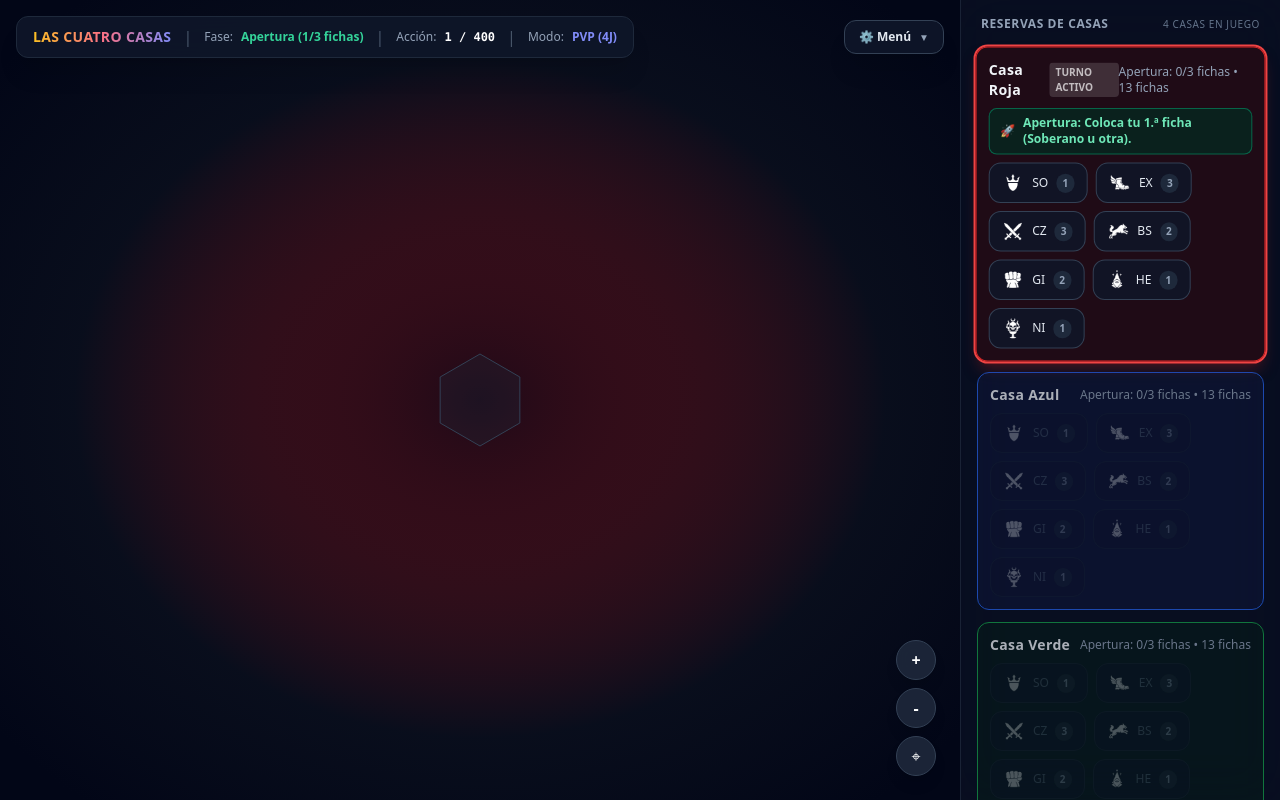
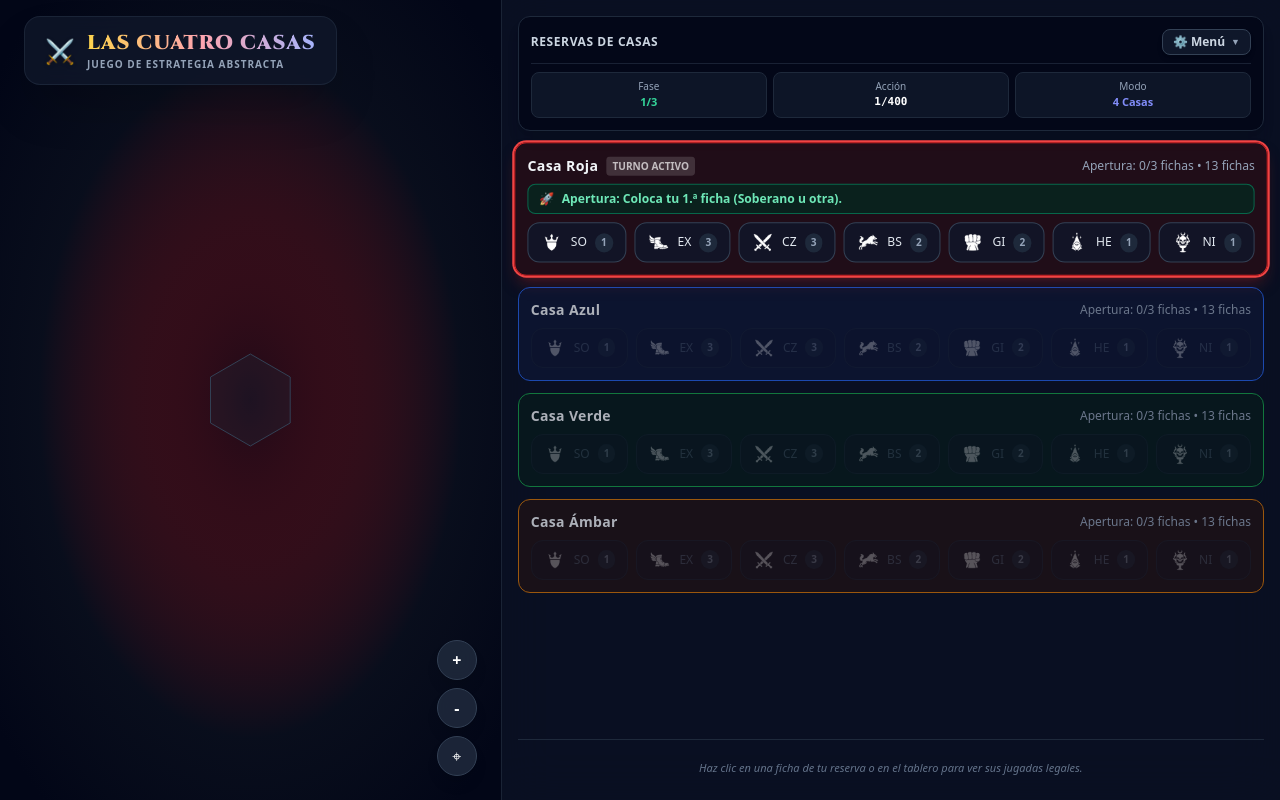
Before and after one commit to piscomorado/las-cuatro-casas, a React (Vite) app in the folder apps/web/: page / in a window 1280 px wide. Built offline with nearby package versions, Linux system fonts and the light colour scheme.

Commit message:
feat(web): enlarge title with Cinzel fantasy typography and integrate menu/stats into sidebar box

```diff
--- a/apps/web/index.html
+++ b/apps/web/index.html
@@ -3,8 +3,11 @@
   <head>
     <meta charset="UTF-8" />
     <meta name="viewport" content="width=device-width, initial-scale=1.0, maximum-scale=1.0, user-scalable=no" />
-    <title>Las Cuatro Casas — Juego de Estrategia Abstracta</title>
+    <title>Las Cuatro Casas — Guerra de las Cuatro Casas</title>
     <link rel="icon" type="image/svg+xml" href="/vite.svg" />
+    <link rel="preconnect" href="https://fonts.googleapis.com">
+    <link rel="preconnect" href="https://fonts.gstatic.com" crossorigin>
+    <link href="https://fonts.googleapis.com/css2?family=Cinzel:wght@600;800;900&family=MedievalSharp&display=swap" rel="stylesheet">
   </head>
   <body class="bg-slate-950 text-slate-100 overflow-hidden select-none">
     <div id="root"></div>
--- a/apps/web/src/App.tsx
+++ b/apps/web/src/App.tsx
@@ -157,129 +157,29 @@ export const App: React.FC = () => {
     <div className="flex h-screen w-screen overflow-hidden bg-slate-950 select-none">
       {/* Main Board View */}
       <div className="relative flex-1 h-full">
-        {/* Top Floating Status Bar */}
-        <header className="absolute top-4 left-4 right-4 z-20 flex items-center justify-between pointer-events-none">
-          <div className="pointer-events-auto flex items-center gap-3 bg-slate-900/90 backdrop-blur-md border border-slate-800 rounded-xl px-4 py-2 shadow-xl">
-            <h1 className="font-extrabold text-sm tracking-wide bg-gradient-to-r from-amber-400 via-rose-400 to-indigo-400 bg-clip-text text-transparent">
+        {/* Top Left Title Header */}
+        <header className="absolute top-4 left-6 z-20 flex items-center gap-3 pointer-events-auto">
+          <div className="flex items-center gap-3 bg-slate-900/80 backdrop-blur-md border border-slate-800/80 rounded-2xl px-5 py-3 shadow-2xl">
+            <span className="text-2xl filter drop-shadow">⚔️</span>
+            <div>
+              <h1 className="font-title font-black text-xl tracking-wider uppercase bg-gradient-to-r from-amber-300 via-rose-300 to-indigo-300 bg-clip-text text-transparent">
                 LAS CUATRO CASAS
               </h1>
-            <span className="text-slate-600">|</span>
-            <div className="flex items-center gap-2 text-xs">
-              <span className="text-slate-400">Fase:</span>
-              <span className="font-bold text-emerald-400">
-                {gameState.phase === 'setup'
-                  ? `Apertura (${gameState.setupCount[currentHouse] + 1}/3 fichas)`
-                  : 'Desarrollo'}
-              </span>
-            </div>
-            <span className="text-slate-600">|</span>
-            <div className="flex items-center gap-2 text-xs">
-              <span className="text-slate-400">Acción:</span>
-              <span className="font-mono font-bold text-white">{gameState.turn + 1} / 400</span>
-            </div>
-            <span className="text-slate-600">|</span>
-            <div className="flex items-center gap-2 text-xs">
-              <span className="text-slate-400">Modo:</span>
-              <span className="font-bold text-indigo-400">
-                {gameMode === 'pvp' ? `PVP (${gameState.activeHouses.length}J)` : `vs Bot (${botDifficulty})`}
-              </span>
+              <p className="text-[10px] uppercase tracking-widest text-slate-400 font-semibold">
+                Juego de Estrategia Abstracta
+              </p>
             </div>
           </div>
 
-          {/* Consolidated Menu Dropdown */}
-          <div className="pointer-events-auto relative flex items-center gap-2" ref={menuRef}>
+          {/* Quick pass alert button if no legal moves */}
           {legalMoveResult.canPass && gameState.status === 'playing' && !isCurrentPlayerBot && (
             <button
               onClick={handlePass}
-                className="px-4 py-2 rounded-xl bg-amber-600 hover:bg-amber-500 text-white font-bold text-xs uppercase tracking-wider shadow-lg transition-transform active:scale-95 animate-pulse"
+              className="px-4 py-2.5 rounded-xl bg-amber-600 hover:bg-amber-500 text-white font-bold text-xs uppercase tracking-wider shadow-xl transition-transform active:scale-95 animate-pulse"
             >
               Sin Jugada Legal (Pasar)
             </button>
           )}
-
-            {/* Menu Trigger Button */}
-            <button
-              onClick={() => setIsMenuOpen((prev) => !prev)}
-              className={`px-3.5 py-2 rounded-xl bg-slate-900/90 hover:bg-slate-800 border transition-all duration-200 text-xs font-bold flex items-center gap-2 shadow-xl ${
-                isMenuOpen
-                  ? 'border-indigo-500 text-white shadow-indigo-950/50 ring-2 ring-indigo-500/30'
-                  : 'border-slate-700 text-slate-200 hover:text-white'
-              }`}
-            >
-              <span>⚙️ Menú</span>
-              <span className={`text-[10px] text-slate-400 transition-transform duration-200 ${isMenuOpen ? 'rotate-180' : ''}`}>
-                ▼
-              </span>
-            </button>
-
-            {/* Dropdown Panel */}
-            {isMenuOpen && (
-              <div className="absolute right-0 top-full mt-2 w-52 bg-slate-900/95 backdrop-blur-xl border border-slate-700/80 rounded-2xl p-2 shadow-2xl z-50 flex flex-col gap-1 animate-fade-in">
-                <button
-                  onClick={() => {
-                    setIsManualOpen(true);
-                    setIsMenuOpen(false);
-                  }}
-                  className="w-full px-3 py-2.5 rounded-xl hover:bg-slate-800/80 text-left text-xs font-bold text-amber-300 flex items-center gap-2.5 transition-colors"
-                >
-                  <span className="text-base">📜</span>
-                  <div className="flex flex-col">
-                    <span>Manual Oficial</span>
-                    <span className="text-[10px] text-slate-400 font-normal">Reglamento v0.4</span>
-                  </div>
-                </button>
-
-                <button
-                  onClick={() => {
-                    setIsSetupOpen(true);
-                    setIsMenuOpen(false);
-                  }}
-                  className="w-full px-3 py-2.5 rounded-xl hover:bg-slate-800/80 text-left text-xs font-semibold text-slate-200 flex items-center gap-2.5 transition-colors"
-                >
-                  <span className="text-base">⚙️</span>
-                  <div className="flex flex-col">
-                    <span>Configuración</span>
-                    <span className="text-[10px] text-slate-400 font-normal">Casas, modo y dificultad</span>
-                  </div>
-                </button>
-
-                <button
-                  onClick={() => {
-                    const muted = sounds.toggleMute();
-                    setIsMuted(muted);
-                  }}
-                  className="w-full px-3 py-2.5 rounded-xl hover:bg-slate-800/80 text-left text-xs font-semibold text-slate-200 flex items-center justify-between transition-colors"
-                >
-                  <div className="flex items-center gap-2.5">
-                    <span className="text-base">{isMuted ? '🔇' : '🔊'}</span>
-                    <div className="flex flex-col">
-                      <span>Efectos de Sonido</span>
-                      <span className="text-[10px] text-slate-400 font-normal">Web Audio procedural</span>
-                    </div>
-                  </div>
-                  <span className={`text-[10px] font-bold px-1.5 py-0.5 rounded ${isMuted ? 'bg-rose-950 text-rose-400' : 'bg-emerald-950 text-emerald-400'}`}>
-                    {isMuted ? 'OFF' : 'ON'}
-                  </span>
-                </button>
-
-                <div className="my-1 border-t border-slate-800/80" />
-
-                <button
-                  onClick={() => {
-                    handleRestart();
-                    setIsMenuOpen(false);
-                  }}
-                  className="w-full px-3 py-2.5 rounded-xl hover:bg-rose-950/40 text-left text-xs font-bold text-rose-400 flex items-center gap-2.5 transition-colors"
-                >
-                  <span className="text-base">🔄</span>
-                  <div className="flex flex-col">
-                    <span>Reiniciar Partida</span>
-                    <span className="text-[10px] text-slate-500 font-normal">Nueva partida limpia</span>
-                  </div>
-                </button>
-              </div>
-            )}
-          </div>
         </header>
 
         {/* Board Component */}
@@ -345,11 +245,118 @@ export const App: React.FC = () => {
       </div>
 
       {/* Sidebar / Hand Trays */}
-      <aside className="w-80 h-full border-l border-slate-800/80 bg-slate-900/50 backdrop-blur-xl p-4 flex flex-col justify-between overflow-y-auto z-10">
+      <aside className="w-84 h-full border-l border-slate-800/80 bg-slate-900/60 backdrop-blur-xl p-4 flex flex-col justify-between overflow-y-auto z-10">
         <div className="flex flex-col gap-3">
-          <div className="flex items-center justify-between text-xs font-bold uppercase tracking-wider text-slate-400 px-1 mb-1">
-            <span>Reservas de Casas</span>
-            <span className="text-[10px] text-slate-500 font-normal">{gameState.activeHouses.length} Casas en juego</span>
+          {/* Integrated Header with Status & Menu Dropdown */}
+          <div className="bg-slate-950/80 border border-slate-800 rounded-xl p-3 shadow-lg relative" ref={menuRef}>
+            <div className="flex items-center justify-between mb-2">
+              <span className="font-bold text-xs uppercase tracking-wider text-slate-300">
+                Reservas de Casas
+              </span>
+
+              {/* Consolidated Menu Trigger Button */}
+              <button
+                onClick={() => setIsMenuOpen((prev) => !prev)}
+                className={`px-2.5 py-1 rounded-lg bg-slate-900 hover:bg-slate-800 border transition-all text-xs font-semibold flex items-center gap-1.5 shadow-md ${
+                  isMenuOpen
+                    ? 'border-indigo-500 text-white ring-2 ring-indigo-500/30'
+                    : 'border-slate-700 text-slate-300 hover:text-white'
+                }`}
+              >
+                <span>⚙️ Menú</span>
+                <span className={`text-[9px] text-slate-400 transition-transform duration-200 ${isMenuOpen ? 'rotate-180' : ''}`}>
+                  ▼
+                </span>
+              </button>
+            </div>
+
+            {/* Turn & Match Status Badges inside the Sidebar Box */}
+            <div className="grid grid-cols-3 gap-1.5 pt-2 border-t border-slate-800/80 text-[11px]">
+              <div className="bg-slate-900/90 rounded-lg p-1.5 text-center border border-slate-800">
+                <div className="text-[10px] text-slate-400 font-medium">Fase</div>
+                <div className="font-bold text-emerald-400 truncate">
+                  {gameState.phase === 'setup' ? `${gameState.setupCount[currentHouse] + 1}/3` : 'Juego'}
+                </div>
+              </div>
+              <div className="bg-slate-900/90 rounded-lg p-1.5 text-center border border-slate-800">
+                <div className="text-[10px] text-slate-400 font-medium">Acción</div>
+                <div className="font-mono font-bold text-white">{gameState.turn + 1}/400</div>
+              </div>
+              <div className="bg-slate-900/90 rounded-lg p-1.5 text-center border border-slate-800">
+                <div className="text-[10px] text-slate-400 font-medium">Modo</div>
+                <div className="font-bold text-indigo-400 truncate">
+                  {gameMode === 'pvp' ? `${gameState.activeHouses.length} Casas` : 'vs Bot'}
+                </div>
+              </div>
+            </div>
+
+            {/* Dropdown Panel positioned seamlessly below trigger button */}
+            {isMenuOpen && (
+              <div className="absolute right-3 top-12 w-60 bg-slate-900/95 backdrop-blur-2xl border border-slate-700 rounded-2xl p-2 shadow-2xl z-50 flex flex-col gap-1 animate-fade-in">
+                <button
+                  onClick={() => {
+                    setIsManualOpen(true);
+                    setIsMenuOpen(false);
+                  }}
+                  className="w-full px-3 py-2 rounded-xl hover:bg-slate-800/80 text-left text-xs font-bold text-amber-300 flex items-center gap-2.5 transition-colors"
+                >
+                  <span className="text-base">📜</span>
+                  <div className="flex flex-col">
+                    <span>Manual Oficial</span>
+                    <span className="text-[10px] text-slate-400 font-normal">Reglamento v0.4</span>
+                  </div>
+                </button>
+
+                <button
+                  onClick={() => {
+                    setIsSetupOpen(true);
+                    setIsMenuOpen(false);
+                  }}
+                  className="w-full px-3 py-2 rounded-xl hover:bg-slate-800/80 text-left text-xs font-semibold text-slate-200 flex items-center gap-2.5 transition-colors"
+                >
+                  <span className="text-base">⚙️</span>
+                  <div className="flex flex-col">
+                    <span>Configuración</span>
+                    <span className="text-[10px] text-slate-400 font-normal">Casas, modo y dificultad</span>
+                  </div>
+                </button>
+
+                <button
+                  onClick={() => {
+                    const muted = sounds.toggleMute();
+                    setIsMuted(muted);
+                  }}
+                  className="w-full px-3 py-2 rounded-xl hover:bg-slate-800/80 text-left text-xs font-semibold text-slate-200 flex items-center justify-between transition-colors"
+                >
+                  <div className="flex items-center gap-2.5">
+                    <span className="text-base">{isMuted ? '🔇' : '🔊'}</span>
+                    <div className="flex flex-col">
+                      <span>Efectos de Sonido</span>
+                      <span className="text-[10px] text-slate-400 font-normal">Web Audio procedural</span>
+                    </div>
+                  </div>
+                  <span className={`text-[10px] font-bold px-1.5 py-0.5 rounded ${isMuted ? 'bg-rose-950 text-rose-400' : 'bg-emerald-950 text-emerald-400'}`}>
+                    {isMuted ? 'OFF' : 'ON'}
+                  </span>
+                </button>
+
+                <div className="my-1 border-t border-slate-800/80" />
+
+                <button
+                  onClick={() => {
+                    handleRestart();
+                    setIsMenuOpen(false);
+                  }}
+                  className="w-full px-3 py-2 rounded-xl hover:bg-rose-950/40 text-left text-xs font-bold text-rose-400 flex items-center gap-2.5 transition-colors"
+                >
+                  <span className="text-base">🔄</span>
+                  <div className="flex flex-col">
+                    <span>Reiniciar Partida</span>
+                    <span className="text-[10px] text-slate-500 font-normal">Nueva partida limpia</span>
+                  </div>
+                </button>
+              </div>
+            )}
           </div>
 
           {gameState.activeHouses.map((h) => (
--- a/apps/web/tailwind.config.js
+++ b/apps/web/tailwind.config.js
@@ -6,6 +6,10 @@ export default {
   ],
   theme: {
     extend: {
+      fontFamily: {
+        title: ['Cinzel', 'serif'],
+        medieval: ['MedievalSharp', 'cursive'],
+      },
       colors: {
         house: {
           red: '#dc2626',
```
Lines whose indentation alone changed are shown as unchanged.
